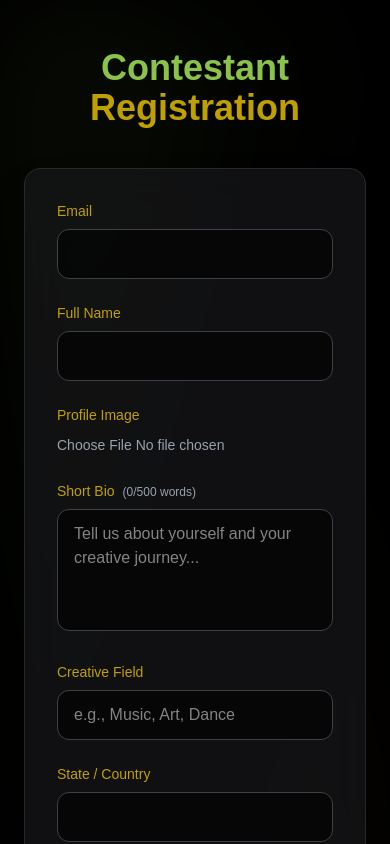
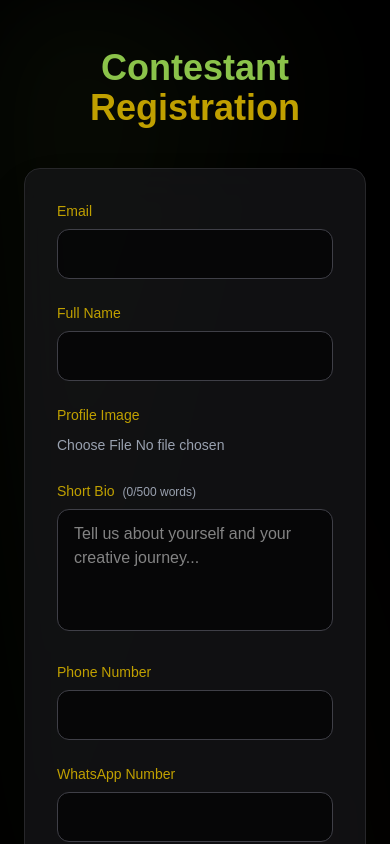
Before and after one commit to amarachi-nwokocha/voting-app2, a Next.js app: page /register in a window 390 px wide. Shown: the top 844 px of the page. Built offline with nearby package versions, Linux system fonts and the light colour scheme.

Commit message:
added whatsapp number and phone number

```diff
--- a/app/register/page.tsx
+++ b/app/register/page.tsx
@@ -14,6 +14,8 @@ export default function RegisterPage() {
     name: "",
     bio: "",
     creativeField: "",
+    phoneNumber: "",
+    whatsappNumber: "",
     location: "",
     workSample: [""], // multiple links
     socialLinks: [""], // multiple links
@@ -121,6 +123,8 @@ export default function RegisterPage() {
             email: formData.email,
             name: formData.name,
             bio: formData.bio,
+            phone_number: formData.phoneNumber,
+            whatsapp_number: formData.whatsappNumber,
             creative_field: formData.creativeField,
             location: formData.location,
             work_sample: formData.workSample.filter((link) => link.trim() !== ""),
@@ -252,6 +256,31 @@ export default function RegisterPage() {
             <p className="text-xs text-yellow-400 mt-1">You&apos;re approaching the 500-word limit</p>
           )}
         </div>
+        {/* Phone Number */}
+        <div>
+          <label className="block mb-2 text-sm font-medium text-[#C0A000]">Phone Number</label>
+          <input
+            type="tel"
+            name="phoneNumber"
+            value={formData.phoneNumber}
+            onChange={handleChange}
+            required
+            className="w-full px-4 py-3 rounded-xl bg-black/60 border border-zinc-700"
+          />
+        </div>
+
+        {/* WhatsApp Number */}
+        <div>
+          <label className="block mb-2 text-sm font-medium text-[#C0A000]">WhatsApp Number</label>
+          <input
+            type="tel"
+            name="whatsappNumber"
+            value={formData.whatsappNumber}
+            onChange={handleChange}
+            required
+            className="w-full px-4 py-3 rounded-xl bg-black/60 border border-zinc-700"
+          />
+        </div>
 
         {/* Creative Field */}
         <div>
@@ -344,7 +373,7 @@ export default function RegisterPage() {
             + Add another social link
           </button>
         </div>
-       <Footer />
+        <Footer />
         {/* Submit */}
         <button
           type="submit"
```
